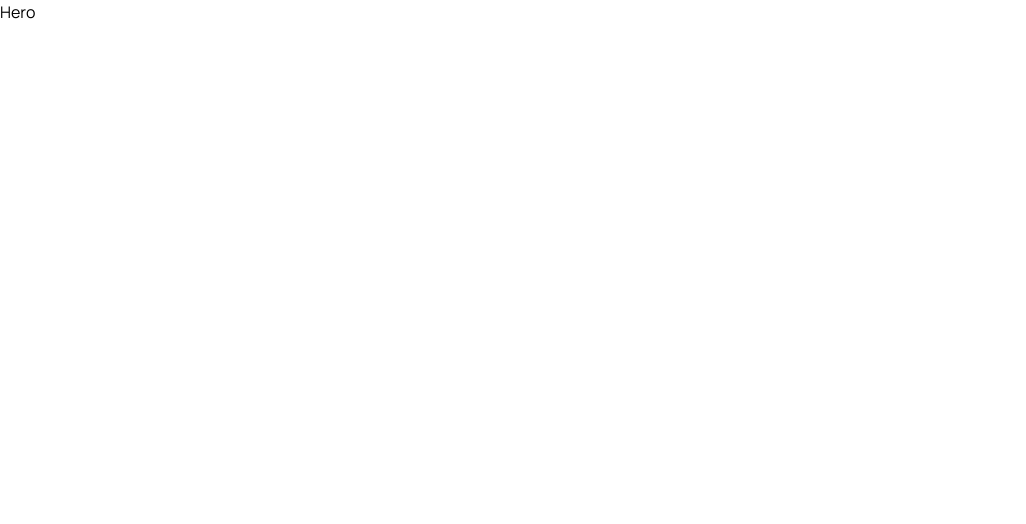
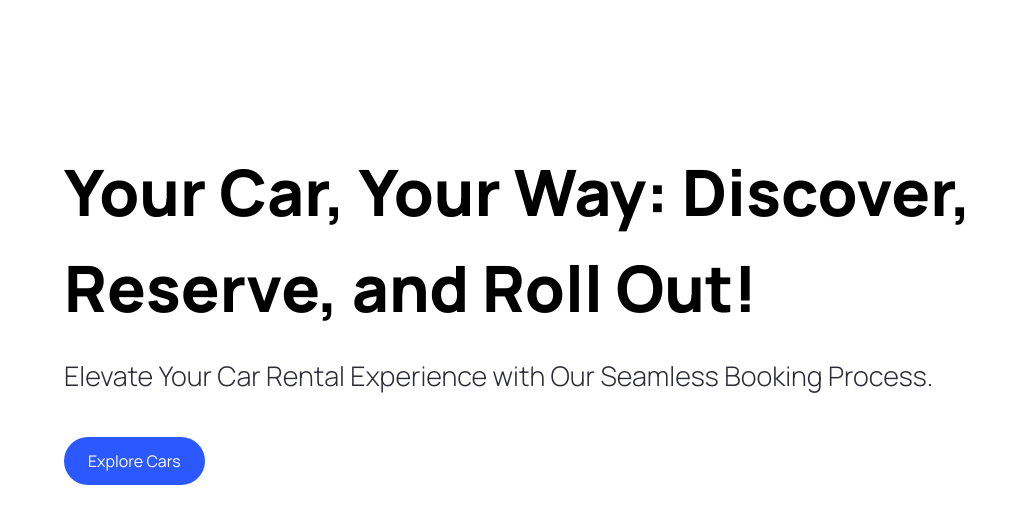
Before and after one commit to itx-shoaib/Car-Showcase, a Next.js app: page / in a window 1280 px wide. Shown: the top 524 px of the page, without its empty margins (0-1026 px from the left). Built offline with nearby package versions, Linux system fonts and the light colour scheme.

Commit message:
making of types  and button

```diff
--- /dev/null
+++ b/components/Button.tsx
@@ -0,0 +1,19 @@
+'use client';
+import { ButtonProps } from '@/types';
+import React from 'react'
+
+const Button = ({title, componentStyle, handleClick} : ButtonProps) => {
+  return (
+    <button
+    type={`button`}
+    className={`custom-btn ${componentStyle}`}
+    onClick={handleClick}
+    >
+        <span className={`flex-1`}>
+        {title}
+        </span>
+    </button>
+  )
+}
+
+export default Button
--- a/components/Hero.tsx
+++ b/components/Hero.tsx
@@ -1,9 +1,26 @@
+'use client';
 import React from 'react'
+import { Button } from './index'
 
 const Hero = () => {
+  const handleClick = () => {
+
+  }
   return (
-    <div>
-      Hero
+    <div className="hero">
+      <div className='flex-1 pt-36 padding-x'>
+        <h1 className='hero__title'>
+        Your Car, Your Way: Discover, Reserve, and Roll Out!
+        </h1>
+        <p className='hero__subtitle'>
+        Elevate Your Car Rental Experience with Our Seamless Booking Process.
+        </p>
+        <Button
+        title="Explore Cars"
+        componentStyle="bg-primary-blue text-white rounded-full mt-10"
+        handleClick={handleClick}
+        />
+      </div>
     </div>
   )
 }
--- a/components/index.ts
+++ b/components/index.ts
@@ -1,8 +1,10 @@
 // Importing all components here
 import Hero from "./Hero";
+import Button from "./Button";
 
 
 // exporting all components here
 export {
-    Hero
+    Hero,
+    Button
 }
--- /dev/null
+++ b/types/index.ts
@@ -0,0 +1,7 @@
+import {MouseEventHandler} from "react"
+
+export interface ButtonProps{
+    title : string,
+    componentStyle ?: string,
+    handleClick ?: MouseEventHandler<HTMLButtonElement>
+}
```
